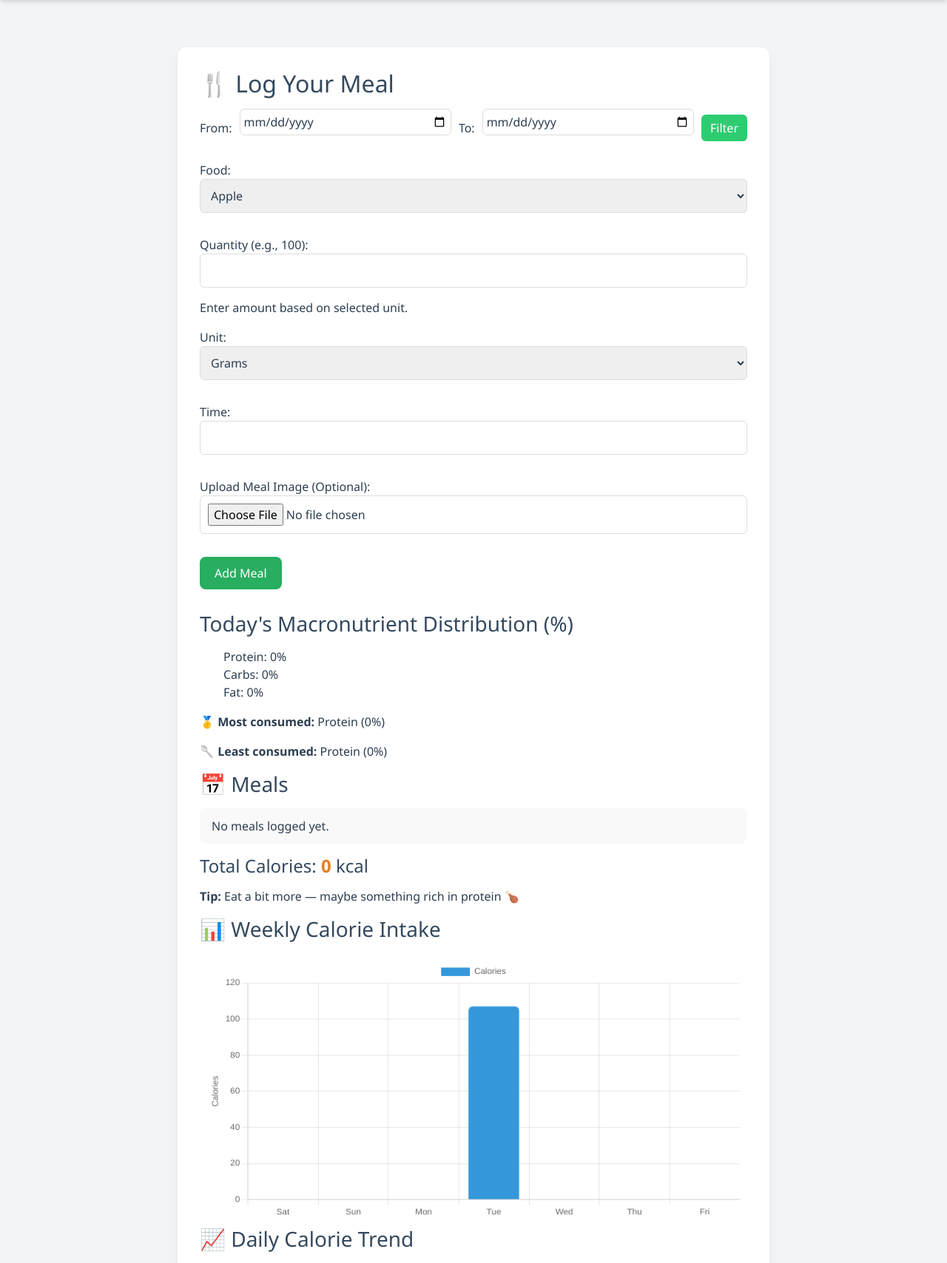
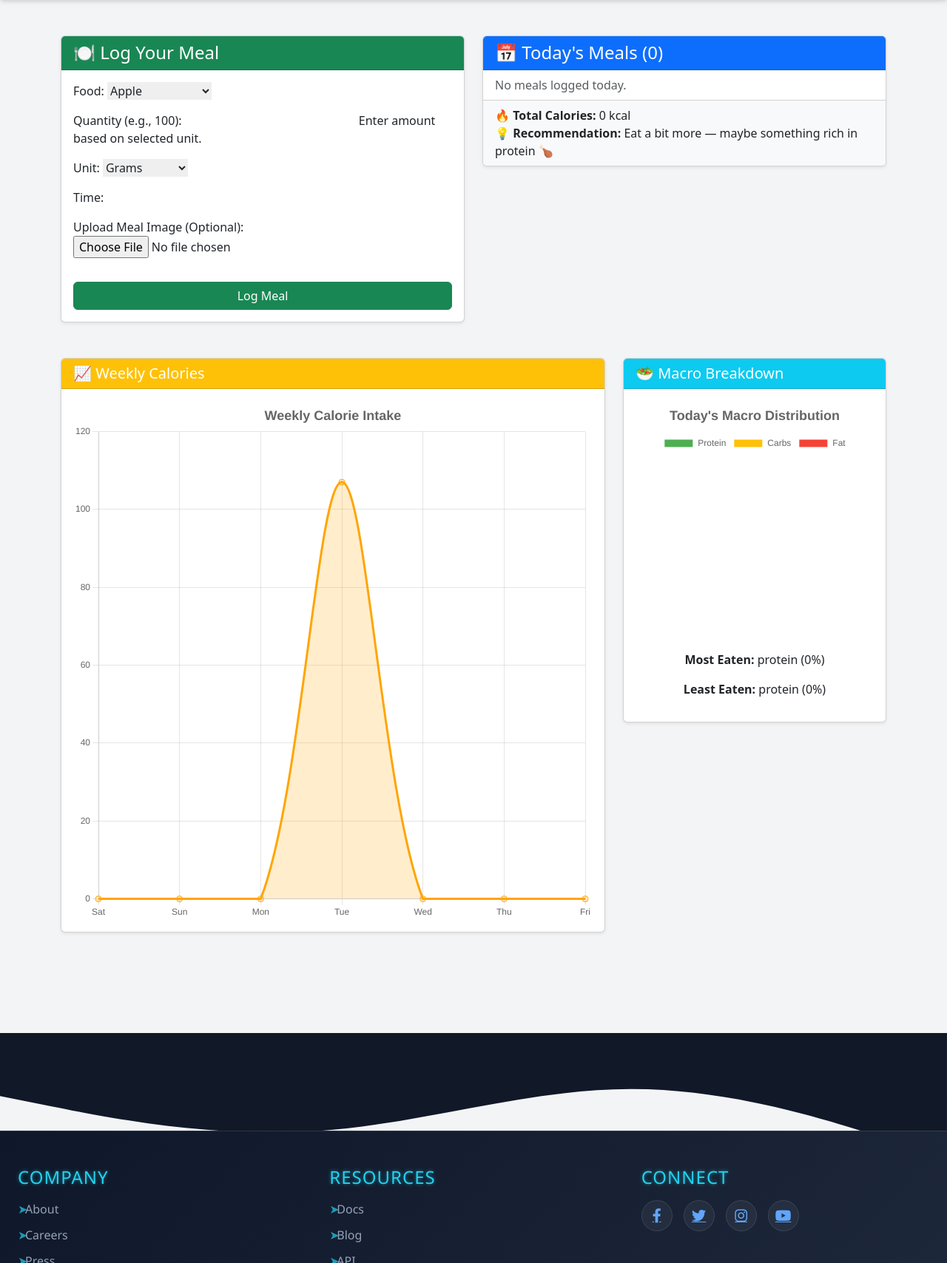
Before and after one commit to amma630/apfit, a Django app: page /meals/meal-log/ in a window 1280 px wide. Shown: the part 88-1796 px from the top of the page at 74% size. Run offline with Django 5.2, Linux system fonts and the light colour scheme; a user stored in the database is signed in; data comes from the database, SQL or seed files in the repository.

Commit message:
Update meal_log.html

```diff
--- a/health_fitness_ai/templates/meals/meal_log.html
+++ b/health_fitness_ai/templates/meals/meal_log.html
@@ -1,343 +1,119 @@
-{% extends 'users/base.html' %}
+{% extends "users/base.html" %}
 {% load static %}
 
-{% block title %}Meal Log{% endblock %}
-
 {% block content %}
-{% load static %}
-<link rel="stylesheet" href="{% static 'meals.css' %}">
-
-<div class="meal-container">
-  <h2>🍴 Log Your Meal</h2>
-
-  <!-- ✅ Date Filter Form -->
-  <form method="GET" class="date-filter-form">
-    <label>From:</label>
-    <input type="date" name="start_date" value="{{ start_date }}">
-    <label>To:</label>
-    <input type="date" name="end_date" value="{{ end_date }}">
-    <button type="submit">Filter</button>
-  </form>
-
-  <form method="POST">
+<div class="container mt-4">
+    <div class="row">
+        <div class="col-lg-6 mb-4">
+            <div class="card shadow-sm">
+                <div class="card-header bg-success text-white">
+                    <h4 class="mb-0">🍽️ Log Your Meal</h4>
+                </div>
+                <div class="card-body">
+                    <form method="post" enctype="multipart/form-data">
                         {% csrf_token %}
                         {{ form.as_p }}
-    <button type="submit">Add Meal</button>
+                        <button type="submit" class="btn btn-success w-100 mt-3">Log Meal</button>
                     </form>
-  <h3>Today's Macronutrient Distribution (%)</h3>
-<ul>
-  <li>Protein: {{ macro_percentages.protein }}%</li>
-  <li>Carbs: {{ macro_percentages.carbs }}%</li>
-  <li>Fat: {{ macro_percentages.fat }}%</li>
-</ul>
-
-<p>🥇 <strong>Most consumed:</strong> {{ most_eaten_macro|title }} ({{ most_percentage }}%)</p>
-<p>🥄 <strong>Least consumed:</strong> {{ least_eaten_macro|title }} ({{ least_percentage }}%)</p>
-
-
-  <h3>📅 Meals</h3>
-  <ul class="meal-list">
-    {% for log in logs %}
-      <li>
-        <img src="{% static 'food.jpg' %}" alt="Food Image" class="food-image">
-        <strong>{{ log.food_name }}</strong> - {{ log.total_calories }} kcal
-      </li>
-    {% empty %}
-      <li>No meals logged yet.</li>
-    {% endfor %}
-  </ul>
-
-  <h4>Total Calories: <span class="highlight">{{ total_calories }}</span> kcal</h4>
-  <p><strong>Tip:</strong> {{ recommendation }}</p>
-
-  <!-- Weekly Bar Chart -->
-  <h3>📊 Weekly Calorie Intake</h3>
-  <canvas id="weeklyChart" width="400" height="200"></canvas>
-
-  <!-- Daily Trend Line -->
-  <h3>📈 Daily Calorie Trend</h3>
-  <canvas id="trendChart" width="400" height="200"></canvas>
-
-  <!-- Macronutrient Pie -->
-  <h3>🍽️ Macronutrient Breakdown</h3>
-  <canvas id="macroChart" width="300" height="300"></canvas>
-
-  <!-- Macronutrient Radar -->
-  <h3>🛡️ Radar Analysis</h3>
-  <canvas id="macroRadarChart" width="300" height="300"></canvas>
-
-  <!-- Goal Progress Doughnut -->
-  <h3>🎯 Daily Goal Progress</h3>
-<div class="goal-chart-container">
-  <canvas id="goalChart" width="200" height="200"></canvas>
-  <div class="goal-text">{{ total_calories }} / {{ goal_calories }} kcal</div>
                 </div>
-
-<style>
-  .goal-chart-container {
-    position: relative;
-    width: 200px;
-    height: 200px;
-    margin: 20px auto;
-  }
-
-  .goal-chart-container canvas {
-    position: absolute;
-    top: 0;
-    left: 0;
-  }
-
-  .goal-text {
-    position: absolute;
-    top: 50%;
-    left: 50%;
-    transform: translate(-50%, -50%);
-    font-size: 1.2rem;
-    font-weight: bold;
-    color: #333;
-    text-align: center;
-  }
-</style>
-
-
-
-
-  <!-- ✅ Performance Circle -->
-  <h3>🔥 Performance Overview</h3>
-  <div class="performance-chart-container">
-    <canvas id="performanceChart" width="200" height="200"></canvas>
-    <div class="performance-text">{{ performance_percentage }}%</div>
             </div>
         </div>
 
+        <div class="col-lg-6 mb-4">
+            <div class="card shadow-sm">
+                <div class="card-header bg-primary text-white">
+                    <h4 class="mb-0">📅 Today's Meals ({{ logs.count }})</h4>
+                </div>
+                <ul class="list-group list-group-flush">
+                    {% for log in logs %}
+                        <li class="list-group-item">
+                            <strong>{{ log.food_name }}</strong> - {{ log.total_calories }} kcal<br>
+                            <small>Protein: {{ log.protein }}g, Carbs: {{ log.carbs }}g, Fat: {{ log.fat }}g</small>
+                        </li>
+                    {% empty %}
+                        <li class="list-group-item text-muted">No meals logged today.</li>
+                    {% endfor %}
+                </ul>
+                <div class="card-footer bg-light">
+                    <strong>🔥 Total Calories:</strong> {{ total_calories }} kcal<br>
+                    <strong>💡 Recommendation:</strong> {{ recommendation }}
+                </div>
+            </div>
+        </div>
+    </div>
+
+    <div class="row mt-4">
+        <div class="col-md-8 mb-4">
+            <div class="card shadow-sm">
+                <div class="card-header bg-warning">
+                    <h5 class="mb-0 text-white">📈 Weekly Calories</h5>
+                </div>
+                <div class="card-body">
+                    <canvas id="weeklyChart" height="300"></canvas>
+                </div>
+            </div>
+        </div>
+
+        <div class="col-md-4 mb-4">
+            <div class="card shadow-sm">
+                <div class="card-header bg-info text-white">
+                    <h5 class="mb-0">🥗 Macro Breakdown</h5>
+                </div>
+                <div class="card-body text-center">
+                    <canvas id="macroChart" height="300"></canvas>
+                    <p class="mt-3"><strong>Most Eaten:</strong> {{ most_eaten_macro }} ({{ most_percentage }}%)</p>
+                    <p><strong>Least Eaten:</strong> {{ least_eaten_macro }} ({{ least_percentage }}%)</p>
+                </div>
+            </div>
+        </div>
+    </div>
+</div>
+
+<!-- Chart.js -->
 <script src="https://cdn.jsdelivr.net/npm/chart.js"></script>
 <script>
-  const weeklyLabels = JSON.parse('{{ weekly_labels|safe|escapejs }}');
-  const weeklyData = JSON.parse('{{ weekly_calories|safe|escapejs }}');
-
-  new Chart(document.getElementById('weeklyChart'), {
-    type: 'bar',
+const weeklyCtx = document.getElementById('weeklyChart').getContext('2d');
+new Chart(weeklyCtx, {
+    type: 'line',
     data: {
-      labels: weeklyLabels,
+        labels: {{ weekly_labels|safe }},
         datasets: [{
             label: 'Calories',
-        data: weeklyData,
-        backgroundColor: '#3498db',
-        borderRadius: 6
+            data: {{ weekly_calories|safe }},
+            borderColor: 'orange',
+            backgroundColor: 'rgba(255,165,0,0.2)',
+            tension: 0.3,
+            fill: true,
+            pointRadius: 4,
+            pointHoverRadius: 6,
         }]
     },
     options: {
         responsive: true,
-      scales: {
-        y: {
-          beginAtZero: true,
-          title: { display: true, text: 'Calories' }
-        }
+        plugins: {
+            legend: { display: false },
+            title: { display: true, text: 'Weekly Calorie Intake', font: { size: 18 } }
         }
     }
 });
 
-  const trendLabels = JSON.parse('{{ trend_labels|safe|escapejs }}');
-  const trendData = JSON.parse('{{ trend_data|safe|escapejs }}');
-
-  new Chart(document.getElementById('trendChart'), {
-    type: 'line',
-    data: {
-      labels: trendLabels,
-      datasets: [{
-        label: 'Daily Calories',
-        data: trendData,
-        fill: true,
-        backgroundColor: 'rgba(46, 204, 113, 0.2)',
-        borderColor: '#2ecc71',
-        tension: 0.3
-      }]
-    },
-    options: { responsive: true }
-  });
-
-  const macros = JSON.parse('{{ today_macros|safe|escapejs }}');
-
-  new Chart(document.getElementById('macroChart'), {
-    type: 'pie',
+const macroCtx = document.getElementById('macroChart').getContext('2d');
+new Chart(macroCtx, {
+    type: 'doughnut',
     data: {
         labels: ['Protein', 'Carbs', 'Fat'],
         datasets: [{
-        data: [macros.protein, macros.carbs, macros.fat],
-        backgroundColor: ['#1abc9c', '#f39c12', '#e74c3c']
-      }]
-    },
-    options: { responsive: true }
-  });
-
-  new Chart(document.getElementById('macroRadarChart'), {
-    type: 'radar',
-    data: {
-      labels: ['Protein', 'Carbs', 'Fat'],
-      datasets: [{
-        label: 'Macronutrient Ratio',
-        data: [macros.protein, macros.carbs, macros.fat],
-        backgroundColor: 'rgba(52, 152, 219, 0.2)',
-        borderColor: '#2980b9'
+            data: [{{ macro_percentages.protein }}, {{ macro_percentages.carbs }}, {{ macro_percentages.fat }}],
+            backgroundColor: ['#4CAF50', '#FFC107', '#F44336'],
+            hoverOffset: 8
         }]
     },
     options: {
         responsive: true,
-      scales: { r: { beginAtZero: true } }
+        plugins: {
+            title: { display: true, text: "Today's Macro Distribution", font: { size: 18 } }
         }
-  });
-
-  const goal = JSON.parse('{{ goal_calories|safe|escapejs }}');
-  const current = JSON.parse('{{ total_calories|safe|escapejs }}');
-
-  new Chart(document.getElementById('goalChart'), {
-    type: 'doughnut',
-    data: {
-      labels: ['Consumed', 'Remaining'],
-      datasets: [{
-        data: [current, Math.max(goal - current, 0)],
-        backgroundColor: ['#2ecc71', '#ecf0f1']
-      }]
-    },
-    options: {
-      responsive: true,
-      plugins: { legend: { display: false } },
-      cutout: '70%'
-    }
-  });
-
-  // ✅ Performance Circle
-  const performanceValue = JSON.parse('{{ performance_percentage|safe|escapejs }}');
-
-  new Chart(document.getElementById('performanceChart'), {
-    type: 'doughnut',
-    data: {
-      labels: ['Achieved', 'Remaining'],
-      datasets: [{
-        data: [performanceValue, Math.max(100 - performanceValue, 0)],
-        backgroundColor: ['#8e44ad', '#ecf0f1']
-      }]
-    },
-    options: {
-      responsive: true,
-      plugins: { legend: { display: false } },
-      cutout: '75%'
     }
 });
 </script>
-<script>
-  document.addEventListener("DOMContentLoaded", function () {
-    const total = {{ total_calories }};
-    const goal = {{ goal_calories| default:2200 }};
-    const percent = Math.min((total / goal) * 100, 100);
-
-    const canvas = document.getElementById("goalChart");
-    const ctx = canvas.getContext("2d");
-    const radius = canvas.width / 2;
-    const lineWidth = 15;
-
-    // Background circle
-    ctx.beginPath();
-    ctx.arc(radius, radius, radius - lineWidth / 2, 0, 2 * Math.PI);
-    ctx.strokeStyle = "#eee";
-    ctx.lineWidth = lineWidth;
-    ctx.stroke();
-
-    // Progress circle
-    ctx.beginPath();
-    ctx.arc(
-      radius,
-      radius,
-      radius - lineWidth / 2,
-      -Math.PI / 2,
-      (-Math.PI / 2) + (2 * Math.PI * percent / 100)
-    );
-    ctx.strokeStyle = percent < 80 ? "#4caf50" : percent < 100 ? "#ffc107" : "#f44336";
-    ctx.lineWidth = lineWidth;
-    ctx.lineCap = "round";
-    ctx.stroke();
-  });
-</script>
-
-
-
-<style>
-  .goal-chart-container,
-  .performance-chart-container {
-    position: relative;
-    width: 200px;
-    margin: 0 auto;
-  }
-
-  .goal-text,
-  .performance-text {
-    position: absolute;
-    top: 50%;
-    left: 50%;
-    transform: translate(-50%, -50%);
-    font-weight: bold;
-    font-size: 18px;
-    color: #34495e;
-  }
-
-  .performance-text {
-    color: #8e44ad;
-  }
-
-  .food-image {
-    width: 60px;
-    height: 60px;
-    border-radius: 12px;
-    object-fit: cover;
-    margin-right: 15px;
-  }
-
-  .date-filter-form {
-    display: flex;
-    gap: 10px;
-    align-items: center;
-    margin-bottom: 20px;
-  }
-
-  .date-filter-form input[type="date"] {
-    padding: 5px;
-  }
-
-  .date-filter-form button {
-    padding: 6px 12px;
-    background-color: #2ecc71;
-    color: white;
-    border: none;
-    border-radius: 6px;
-    cursor: pointer;
-  }
-
-  .date-filter-form button:hover {
-    background-color: #27ae60;
-  }
-  .goal-chart-container {
-  position: relative;
-  width: 200px;
-  height: 200px;
-  margin: 20px auto;
-}
-
-.goal-chart-container canvas {
-  position: absolute;
-  top: 0;
-  left: 0;
-}
-
-.goal-text {
-  position: absolute;
-  top: 50%;
-  left: 50%;
-  transform: translate(-50%, -50%);
-  font-size: 1.2rem;
-  font-weight: bold;
-  color: #333;
-  text-align: center;
-}
-
-</style>
 {% endblock %}
```
Lines whose indentation alone changed are shown as unchanged.
